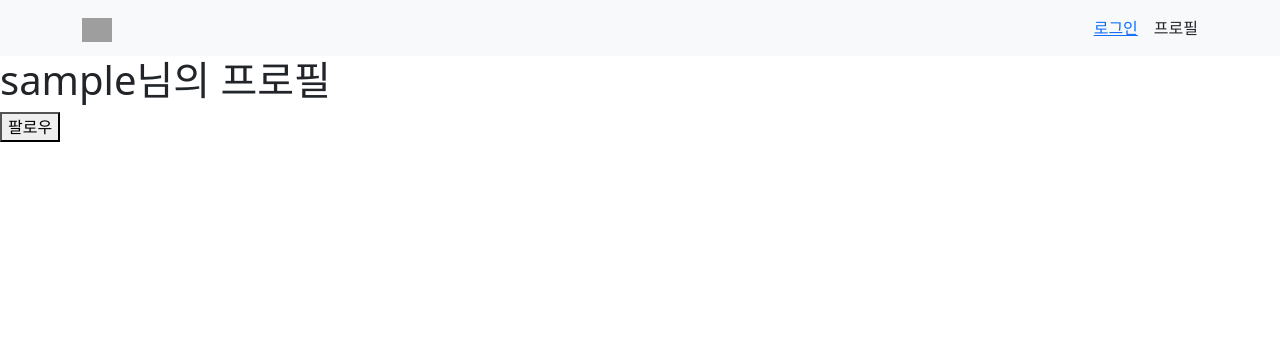
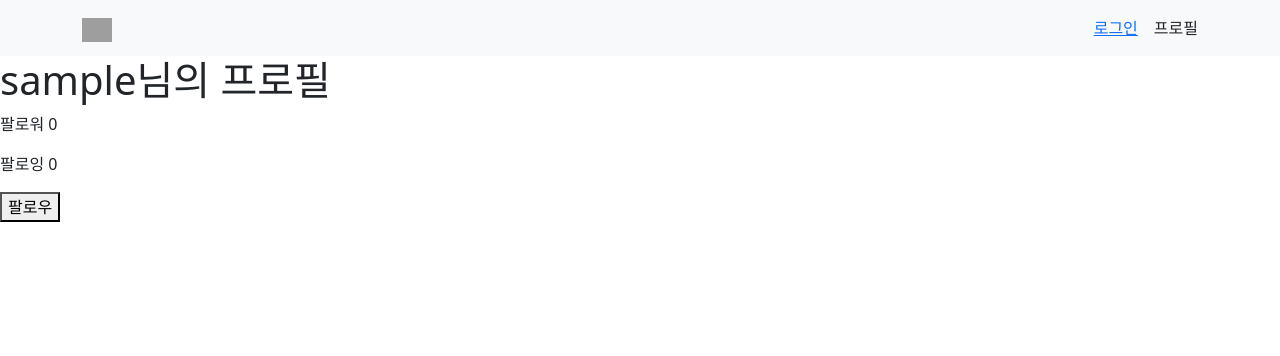
Before and after one commit to skysky44/goldang, a Django app: a page that uses accounts/templates/accounts/profile.html in a window 1280 px wide. Shown: the top 356 px of the page. Run offline with Django 3.2, Linux system fonts and the light colour scheme; the visitor is signed in with stand-in values (Sample User, id 1); data comes from the database, SQL or seed files in the repository; parts of the project's set-up code (start-up, migrations or seed data) failed here and were passed over; grey boxes are pictures that could not be loaded.

Commit message:
profile.html - 팔로워, 팔로잉수 추가

```diff
--- a/accounts/templates/accounts/profile.html
+++ b/accounts/templates/accounts/profile.html
@@ -6,6 +6,8 @@ Profile
 
 {% block content %}
 <h1>{{ person }}님의 프로필</h1>
+<p>팔로워 {{ person.followers.count }}</p>
+<p>팔로잉 {{ person.followings.count }}</p>
 <form action="{% url 'accounts:follow' person.pk %}" method="post">
   {% csrf_token %}
   {% if user in person.followers.all %}
```
